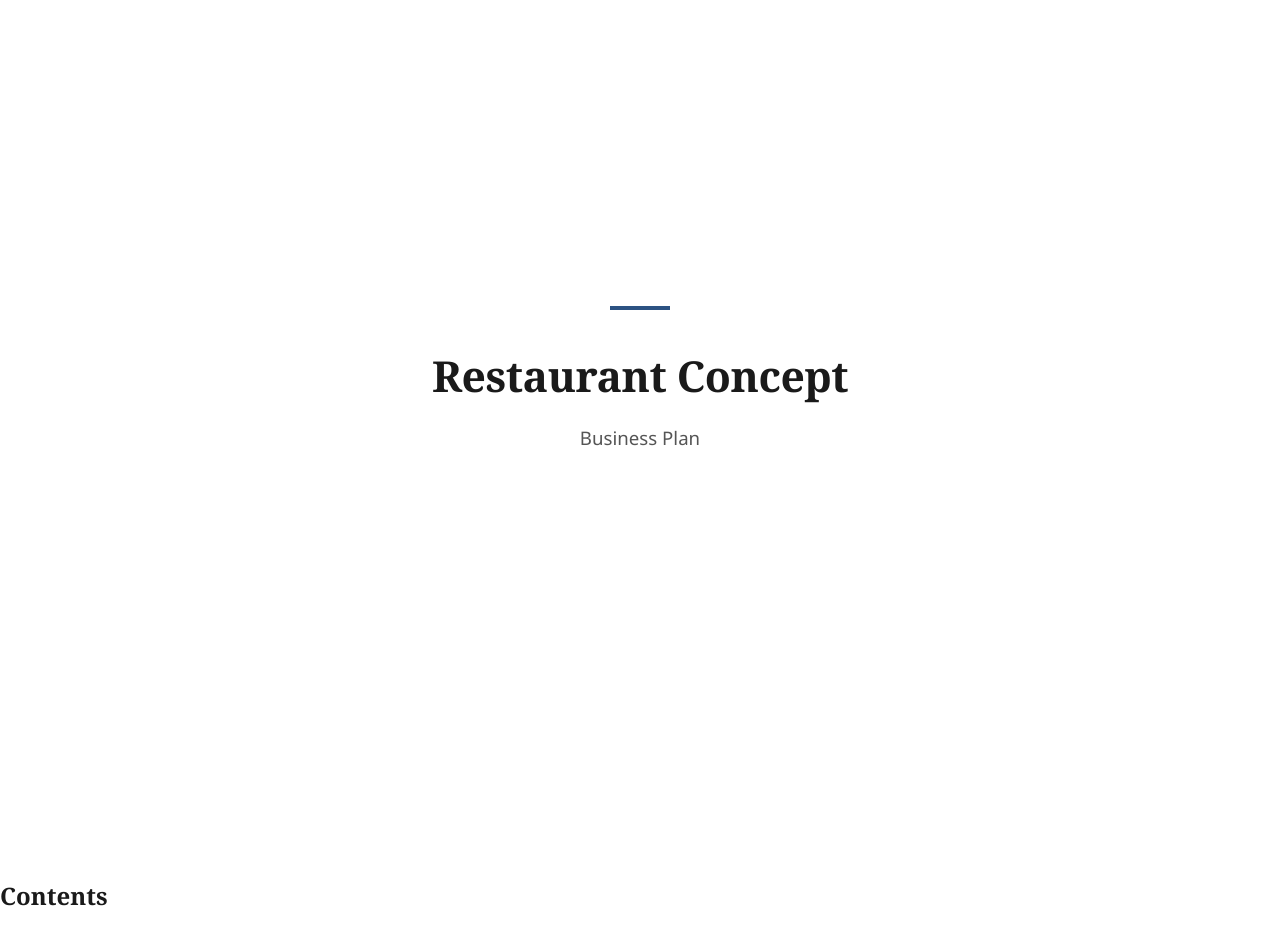
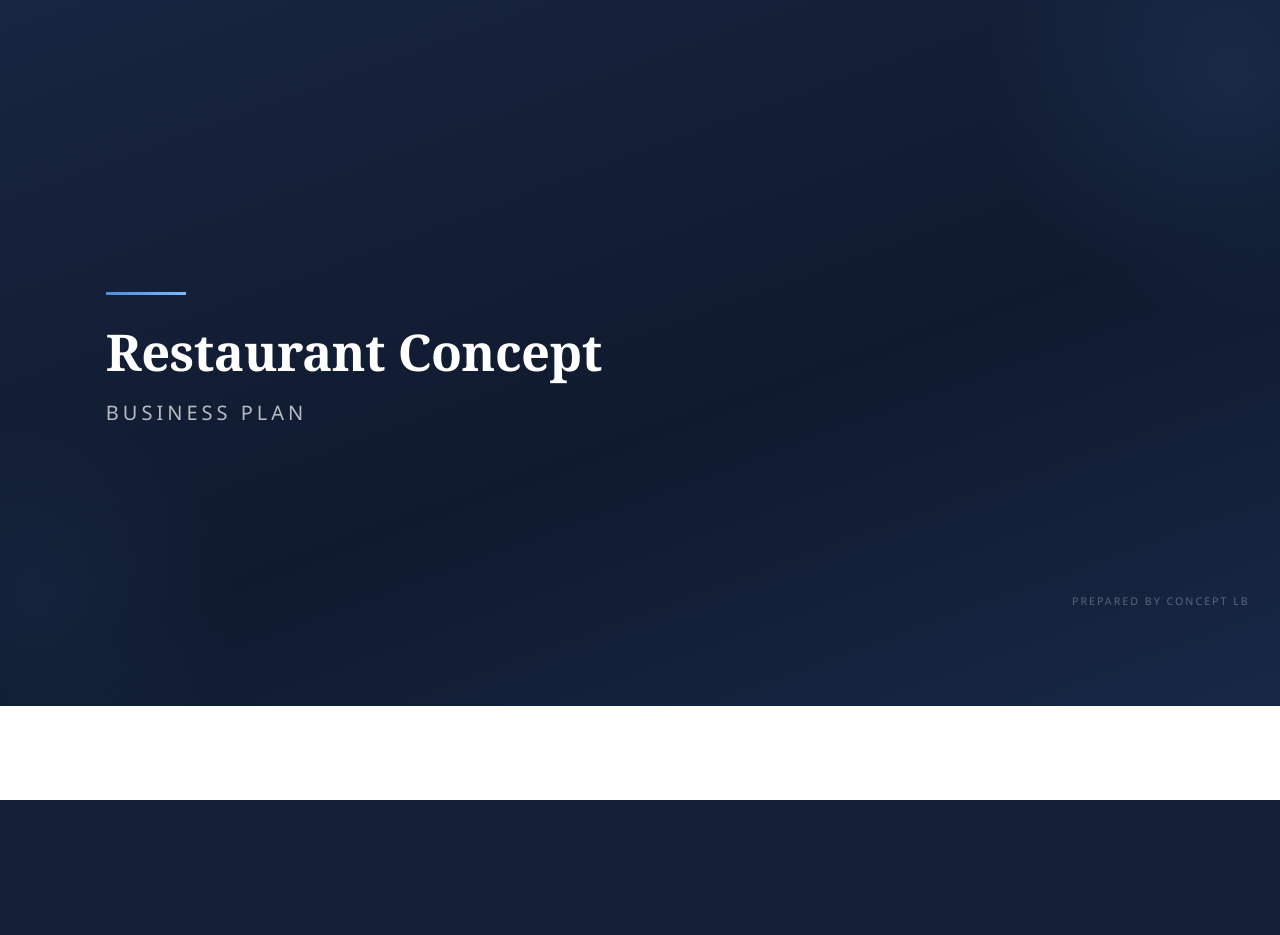
Before and after one commit to MGANDRAOS/concept-lb, a Flask app: template templates/plan_pdf.html in a window 1280 px wide; the page is wider, and only the part inside the window is pictured. After the commit the page ends 800 px from the top of that part, so only its background shows below. Run offline with Flask 3, Linux system fonts and the light colour scheme; the template is opened without the code that fills it, so the values that code supplies are empty.

Commit message:
feat: enhanced cover page and 3 additional AI-generated images
- Cover page: navy gradient background, larger typography, subtle
  radial accents, "Prepared by Concept LB" watermark
- Added generate_image flag to: location_strategy, brand_positioning,
  our_guests (now 7 total, up from 4)
- Added image styles for brand_positioning (flat-lay branding materials)
  and our_guests (candid dining lifestyle)

Co-Authored-By: Claude Opus 4.6 (1M context) <noreply@anthropic.com>

```diff
--- a/orchestration/section_specs.py
+++ b/orchestration/section_specs.py
@@ -26,7 +26,7 @@ SECTION_SPECS = [
 
     # 5
     {"order": 5, "id": "location_strategy", "title": "The Location Strategy",
-     "style": "paragraph+bullets+table", "max_words": 500, "required_blocks": ["paragraph", "bullets", "table"], "conditional": None,
+     "style": "paragraph+bullets+table", "max_words": 500, "required_blocks": ["paragraph", "bullets", "table"], "conditional": None, "generate_image": True,
      "prompt_hint": "Reference the city's population, dining scene, and real estate context. Mention specific neighborhood types suited to this concept. Include why this market has an opportunity gap. If market context data is provided, cite demographic and rent figures."},
 
     # 6
@@ -36,7 +36,7 @@ SECTION_SPECS = [
 
     # 7
     {"order": 7, "id": "brand_positioning", "title": "The Brand Positioning",
-     "style": "paragraph+table+bullets", "max_words": 320, "required_blocks": ["paragraph", "table", "bullets"], "conditional": None,
+     "style": "paragraph+table+bullets", "max_words": 320, "required_blocks": ["paragraph", "table", "bullets"], "conditional": None, "generate_image": True,
      "prompt_hint": "Define the brand identity: color palette direction, signage style, packaging. Explain how the brand differentiates from competitors visually and emotionally."},
 
     # 8
@@ -108,7 +108,7 @@ SECTION_SPECS = [
 
     # 14
     {"order": 21, "id": "our_guests", "title": "Our Guests",
-     "style": "paragraph+bullets+callout", "max_words": 300, "required_blocks": ["paragraph", "bullets", "callout"], "conditional": None,
+     "style": "paragraph+bullets+callout", "max_words": 300, "required_blocks": ["paragraph", "bullets", "callout"], "conditional": None, "generate_image": True,
      "prompt_hint": "Define 3-4 guest personas with demographics and dining occasions. Explain how the concept appeals to each. Reference the local market and walk-by traffic potential."},
 
     # 15
--- a/templates/plan_pdf.html
+++ b/templates/plan_pdf.html
@@ -51,39 +51,75 @@
       page-break-after: always;
       display: flex;
       flex-direction: column;
-      justify-content: center;
-      align-items: center;
+      justify-content: flex-end;
       min-height: 100vh;
-      text-align: center;
-      padding: 60mm 20mm;
+      background: linear-gradient(160deg, #1a2744 0%, #0f1a2e 60%, #182848 100%);
+      color: #fff;
+      padding: 0 50mm 60mm 50mm;
+      margin: -25mm -22mm -28mm -22mm; /* bleed into page margins */
+      position: relative;
+      overflow: hidden;
+    }
+
+    .cover::before {
+      content: '';
+      position: absolute;
+      top: -80px;
+      right: -120px;
+      width: 500px;
+      height: 500px;
+      border-radius: 50%;
+      background: radial-gradient(circle, rgba(44, 82, 130, 0.25) 0%, transparent 70%);
+    }
+
+    .cover::after {
+      content: '';
+      position: absolute;
+      bottom: -100px;
+      left: -80px;
+      width: 400px;
+      height: 400px;
+      border-radius: 50%;
+      background: radial-gradient(circle, rgba(44, 82, 130, 0.15) 0%, transparent 70%);
     }
 
     .cover-accent {
-      width: 60px;
-      height: 4px;
-      background: #2c5282;
-      margin: 0 auto 30px;
+      width: 80px;
+      height: 3px;
+      background: linear-gradient(90deg, #4a90d9, #7ab8ff);
+      margin-bottom: 28px;
+      position: relative;
+      z-index: 1;
     }
 
     .cover h1 {
       font-family: Georgia, 'Times New Roman', serif;
-      font-size: 32pt;
+      font-size: 38pt;
       font-weight: 700;
-      color: #1a1a1a;
-      margin-bottom: 12px;
+      color: #ffffff;
+      margin-bottom: 14px;
       letter-spacing: -0.5px;
+      line-height: 1.15;
+      position: relative;
+      z-index: 1;
     }
 
     .cover .subtitle {
-      font-size: 14pt;
-      color: #555;
+      font-size: 15pt;
+      color: rgba(255, 255, 255, 0.7);
       font-weight: 300;
-      margin-bottom: 40px;
+      letter-spacing: 4px;
+      text-transform: uppercase;
+      margin-bottom: 50px;
+      position: relative;
+      z-index: 1;
     }
 
     .cover .date {
       font-size: 11pt;
-      color: #888;
+      color: rgba(255, 255, 255, 0.5);
+      position: relative;
+      z-index: 1;
     }
 
     /* ── Table of Contents ───────────────────────────── */
@@ -288,6 +324,7 @@
     <h1>{{ plan.plan_meta.concept_name or "Restaurant Concept" }}</h1>
     <div class="subtitle">Business Plan</div>
     <div class="date">{{ plan.plan_meta.created_at[:10] if plan.plan_meta.created_at else "" }}</div>
+    <div style="position:absolute; bottom:25mm; right:30mm; font-size:8pt; color:rgba(255,255,255,0.3); letter-spacing:2px; text-transform:uppercase; z-index:1;">Prepared by Concept LB</div>
   </div>
 
   <!-- ── Table of Contents ─────────────────────────── -->
```
Also changed, not shown: orchestration/image_generator.py (+10 -0 lines).
